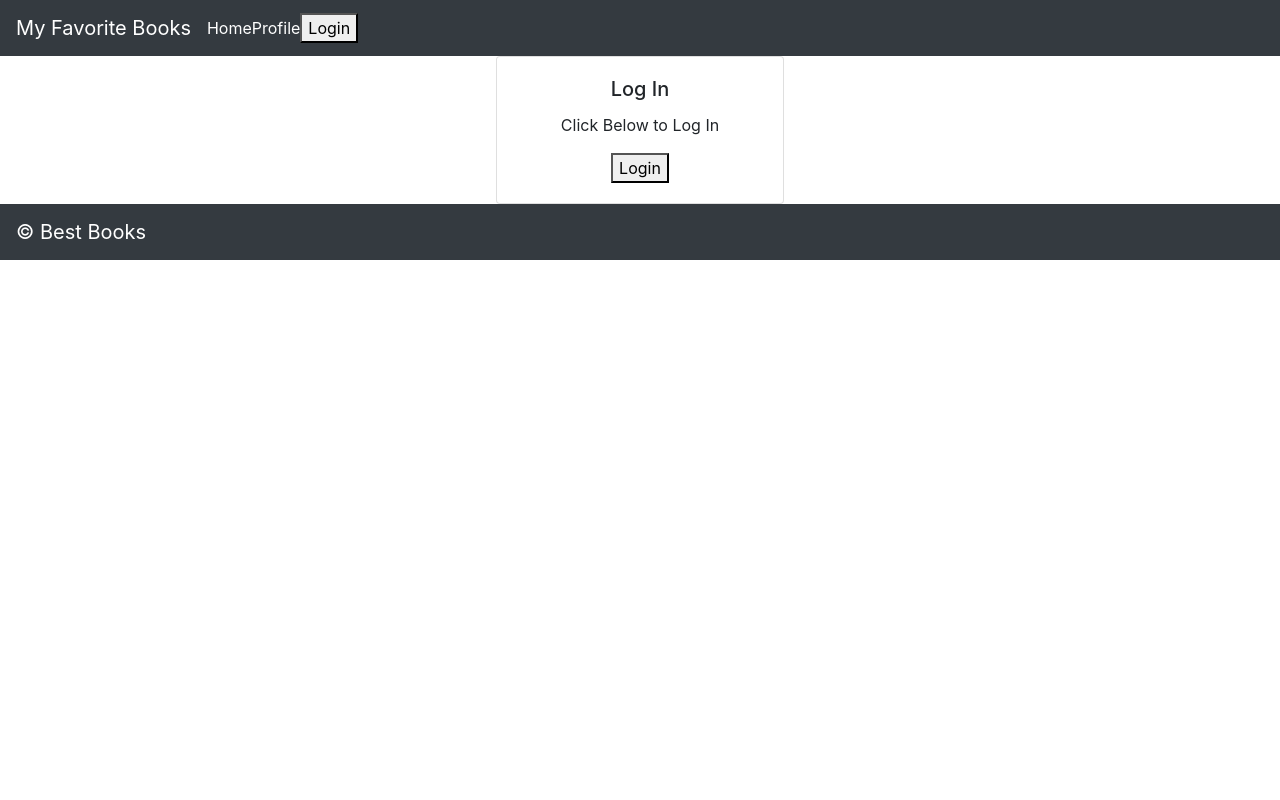
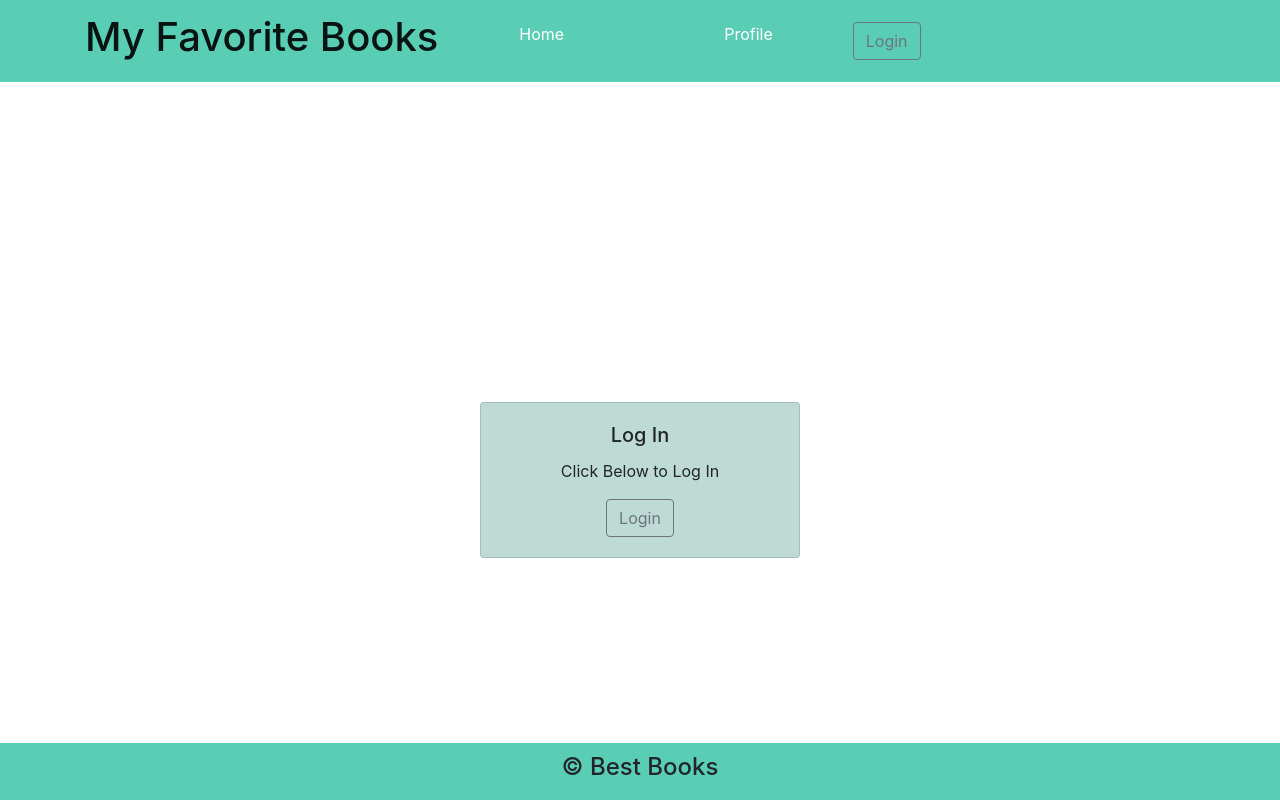
Before and after one commit to renadalkhlafat/can-of-books-frontend, a React (Create React App) app: page / in a window 1280 px wide. Built offline with nearby package versions, Linux system fonts and the light colour scheme; no server answers.

Commit message:
fix the redirects issue

```diff
--- a/src/BestBooks.js
+++ b/src/BestBooks.js
@@ -6,12 +6,12 @@ import './BestBooks.css';
 class MyFavoriteBooks extends React.Component {
   render() {
     return(
-      <Jumbotron>
+      <main style={{height:"100%" ,justifyContent:"center",alignItems:"center",margin:"25rem"}}>
         <h1>My Favorite Books</h1>
         <p>
           This is a collection of my favorite books
         </p>
-      </Jumbotron>
+      </main>
     )
   }
 }
--- /dev/null
+++ b/src/Footer.css
@@ -0,0 +1,16 @@
+footer{
+    position: fixed;
+    bottom: 0;
+    width: 100%;
+    justify-content: center;
+    align-items: center;
+    text-align: center;
+    background: #59ceb4;
+    height: fit-content;
+    padding: 10px;
+}
+h4{
+    align-items: center;
+    text-align: center;
+    justify-content: center;
+}
--- a/src/Footer.js
+++ b/src/Footer.js
@@ -1,13 +1,15 @@
 import React from 'react';
 import 'bootstrap/dist/css/bootstrap.min.css';
 import Navbar from 'react-bootstrap/Navbar';
+import './Header.css';
+import './Footer.css';
 
 class Footer extends React.Component {
   render() {
     return(
-      <Navbar collapseOnSelect expand="lg" bg="dark" variant="dark">
-        <Navbar.Brand>&copy; Best Books</Navbar.Brand>
-      </Navbar>
+     <footer>
+        <h4 className>&copy; Best Books</h4>
+     </footer>
     );
   }
 }
--- a/src/Header.css
+++ b/src/Header.css
@@ -1,5 +1,7 @@
 a{
   color:#fff;
+  display: inline-block;
+  margin:0 5rem;
 }
 
 a:hover{
--- a/src/Header.js
+++ b/src/Header.js
@@ -1,8 +1,8 @@
 import React from 'react';
 import 'bootstrap/dist/css/bootstrap.min.css';
-import Navbar from 'react-bootstrap/Navbar';
 import { Link } from "react-router-dom";
 import { withAuth0 } from "@auth0/auth0-react";
+import { Container, Navbar,Nav,Row } from 'react-bootstrap'
 import LoginButton from './LoginButton';
 import LogoutButton from './LogoutButton';
 import './Header.css';
@@ -10,13 +10,20 @@ import './Header.css';
 class Header extends React.Component {
   render() {
     const { isAuthenticated } = this.props.auth0;
-    return(
-      <Navbar collapseOnSelect expand="lg" bg="dark" variant="dark">
-        <Navbar.Brand>My Favorite Books</Navbar.Brand>
-        <Link to="/">Home</Link>
-        <Link to="/profile">Profile</Link>
-        {/* TODO: if the user is logged in, render the `LogoutButton` - if the user is logged out, render the `LoginButton` */}
-        {isAuthenticated ? <LogoutButton /> : <LoginButton />}
+    return (
+      <Navbar  expand="lg" style={{background:"#59ceb4"}}>
+        <Container>
+          <Navbar.Brand><h1>My Favorite Books</h1></Navbar.Brand>
+          <Navbar.Toggle aria-controls="navbarScroll" />
+          <Navbar.Collapse id="navbarScroll">
+          <Nav className="me-auto">
+          <Row>
+            <Link to="/">Home</Link>
+            <Link to="/profile">Profile</Link>
+            {/* TODO: if the user is logged in, render the `LogoutButton` - if the user is logged out, render the `LoginButton` */}
+            {isAuthenticated ? <LogoutButton /> : <LoginButton />}</Row></Nav>
+          </Navbar.Collapse>
+        </Container>
       </Navbar>
     );
   }
--- a/src/Login.js
+++ b/src/Login.js
@@ -7,7 +7,8 @@ import './Login.css';
 class Login extends React.Component {
   render() {
     return(
-      <Card style={{ width: '18rem' }}>
+      <div style={{height:"100%",marginTop:"20rem"}}>
+        <Card style={{ width: '20rem',background:"#bedad4" }}>
         <Card.Body>
           <Card.Title>Log In</Card.Title>
           <Card.Text>
@@ -17,6 +18,7 @@ class Login extends React.Component {
           <LoginButton/>
         </Card.Body>
       </Card>
+      </div>
     )
   }
 }
--- a/src/LoginButton.js
+++ b/src/LoginButton.js
@@ -1,11 +1,14 @@
 import React from 'react';
 import {useAuth0} from '@auth0/auth0-react'
+import { Button } from 'react-bootstrap';
 const LoginButton = () => {
     const {loginWithRedirect}=useAuth0();
 
-    return ( <button onClick={()=>loginWithRedirect()}>
+    return ( <Button
+     onClick={()=>loginWithRedirect()}
+     variant='outline-secondary '>
         Login
-    </button> );
+    </Button> );
 }
 
 export default LoginButton;
--- a/src/Profile.js
+++ b/src/Profile.js
@@ -16,7 +16,7 @@ class Profile extends Component {
               margin: "Auto",
               marginBottom: "30px",
               marginTop: "30px",
-              backgroundColor: "#A7C4BC",
+              backgroundColor: "#bedad4",
             }}
           >
             <Card.Img
```
Also changed, not shown: 1 other file (tests, documents, lock files or other folders).
